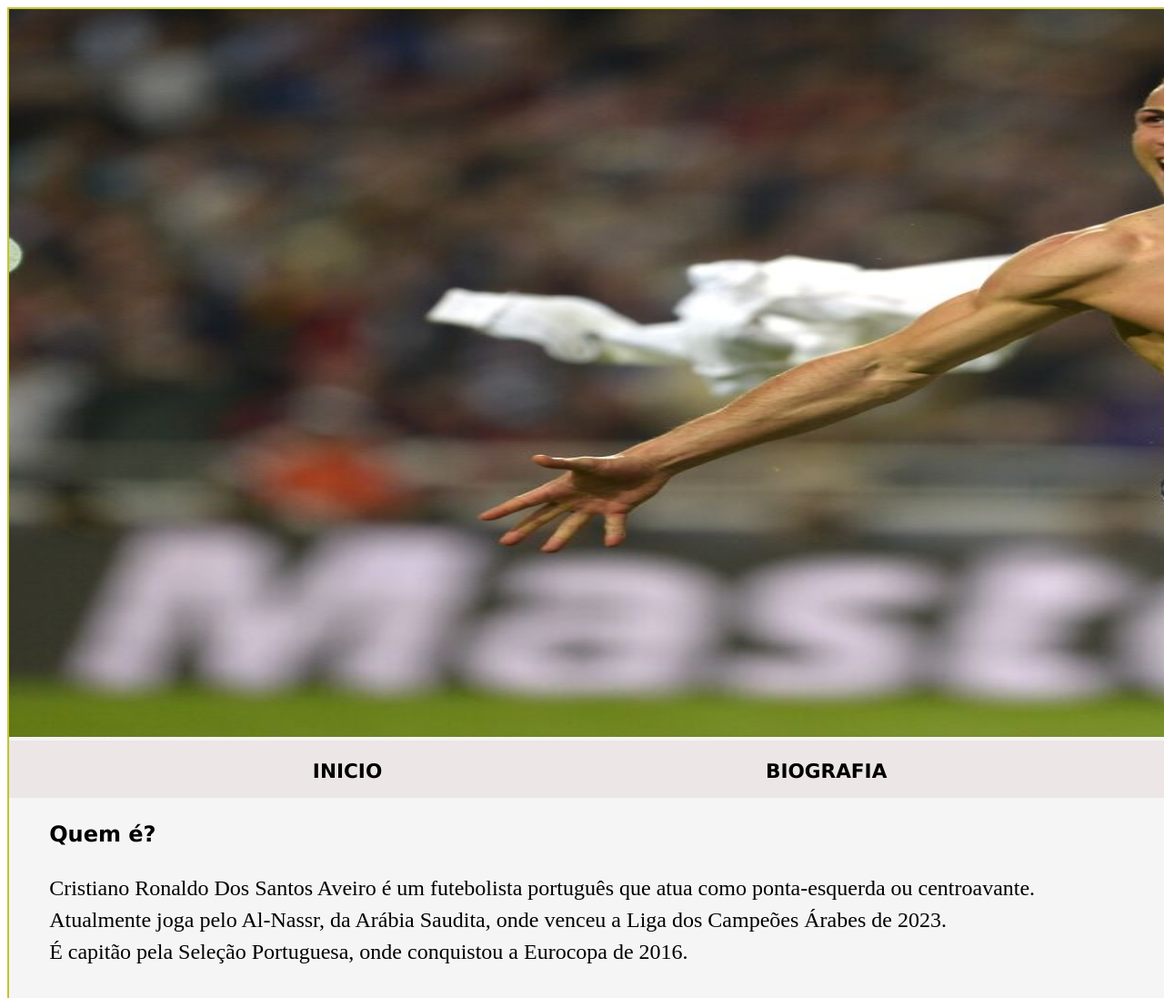
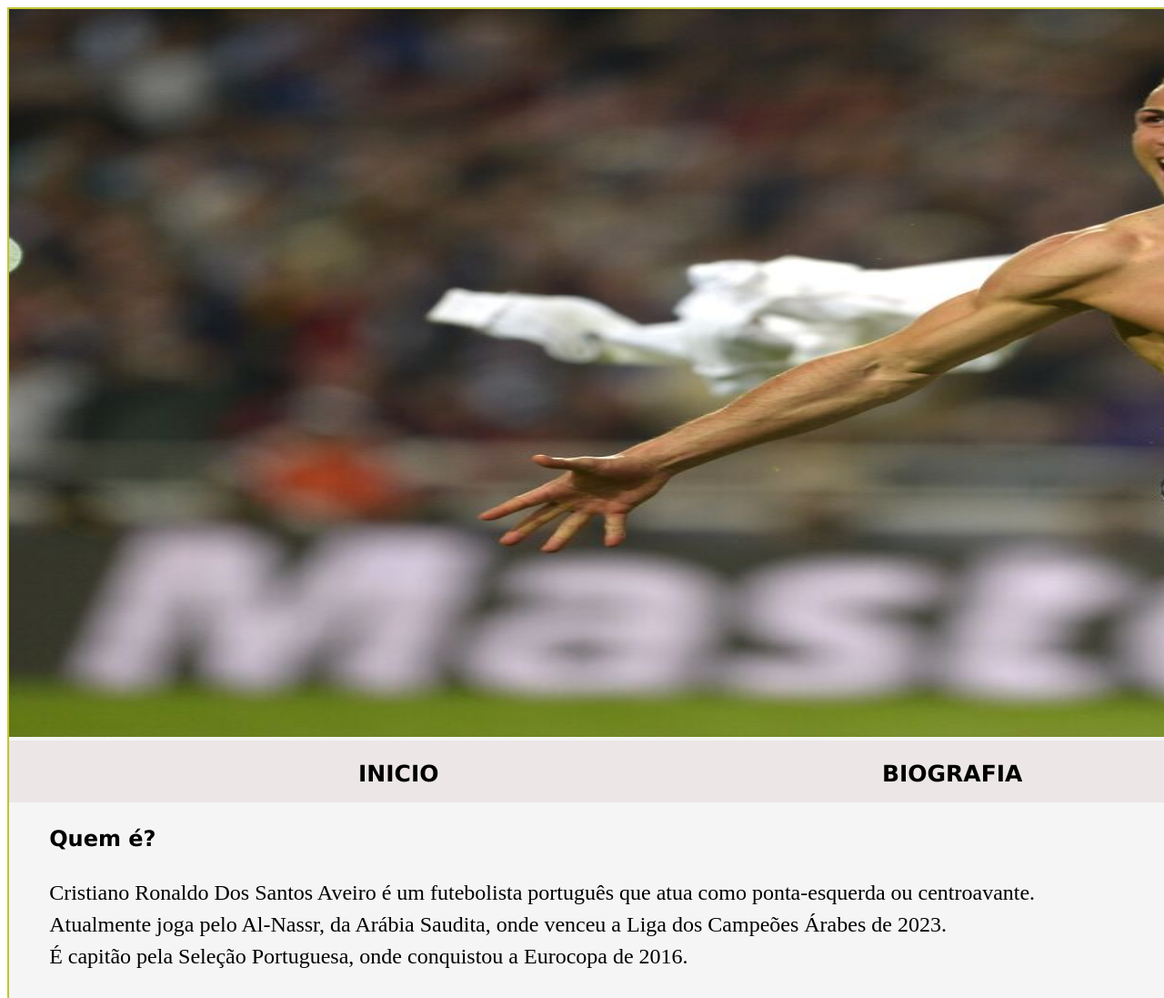
Before and after one commit to jjulioCsar/projeto3, a plain HTML site: page index.html in a window 1280 px wide. Shown: the top 1097 px of the page at 91% size. Drawn offline with Linux system fonts and the light colour scheme.

Commit message:
link modified

```diff
--- a/css/style.css
+++ b/css/style.css
@@ -47,4 +47,14 @@ h2{
 a{
   font-family: Verdana, Geneva, Tahoma, sans-serif;
   font-size: larger;
+  transition: 1s;
 }
+
+a:link{
+    font-size: 25px;
+}
+a:hover{
+    color: coral;
+    font-size: 25px;
+
+}
```
